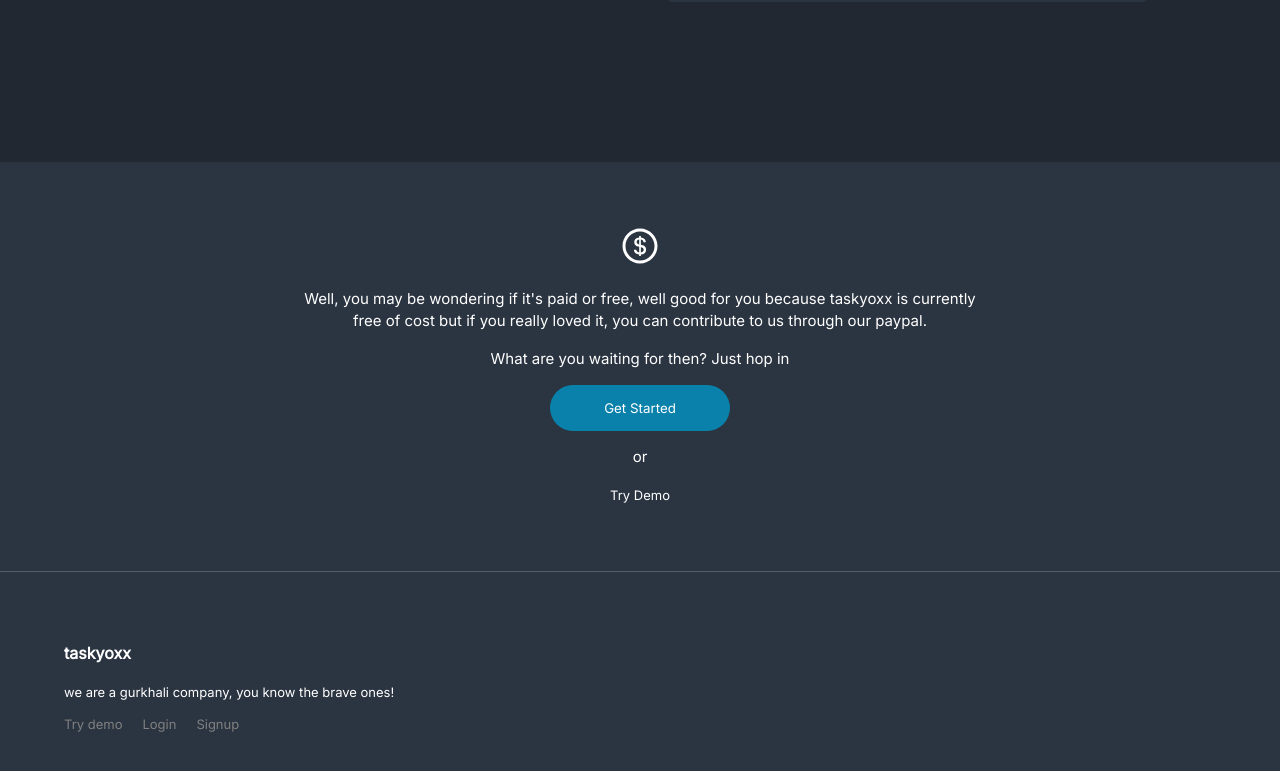
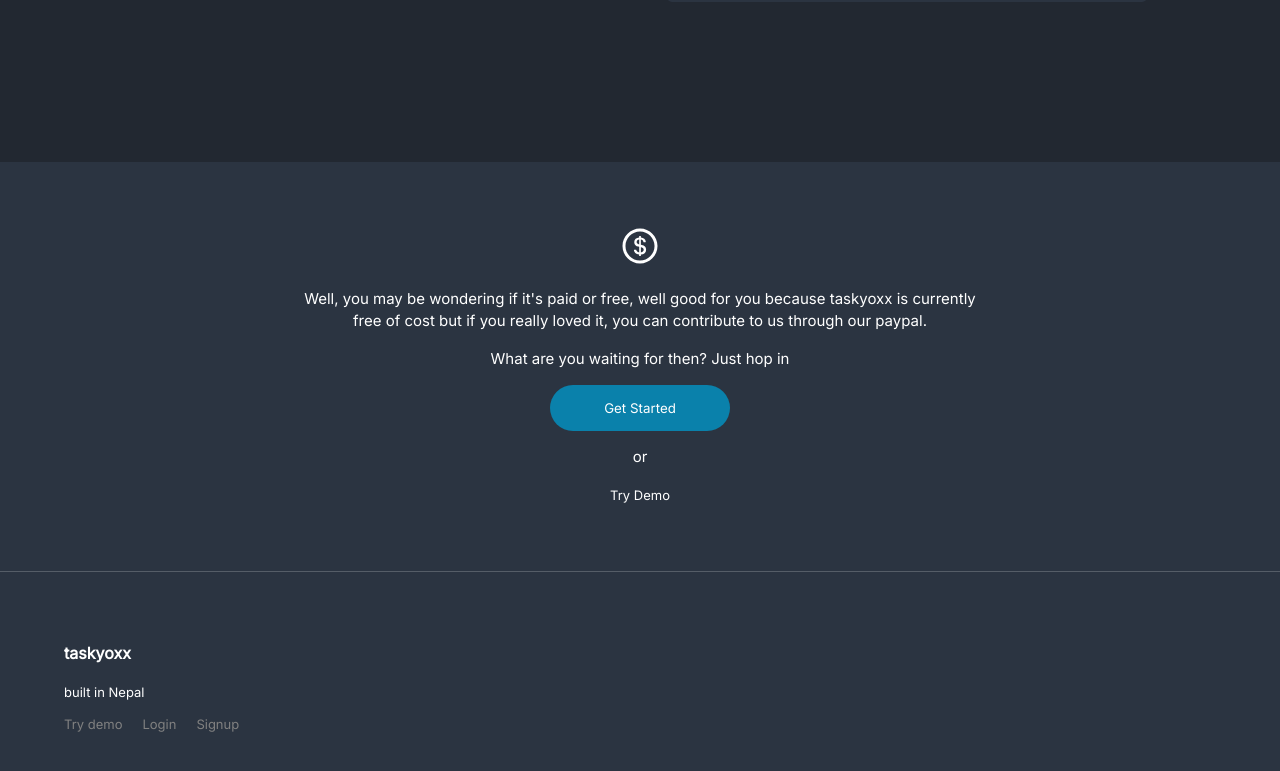
Before and after one commit to therealrinku/robonote, a Next.js app: page / in a window 1280 px wide. Shown: the part 1820-2591 px from the top of the page. Built offline with nearby package versions, Linux system fonts and the light colour scheme; no server answers.

Commit message:
little update

```diff
--- a/components/LandingPage.js
+++ b/components/LandingPage.js
@@ -149,7 +149,7 @@ export default function LandingPage() {
         <footer className={landingPageStyles.footer}>
           <section>
             <h4>taskyoxx</h4>
-            <p>we are a gurkhali company, you know the brave ones!</p>
+            <p>built in Nepal</p>
             <Link href="/demo">Try demo</Link>
             <Link href="/login">Login</Link>
             <Link href="/signup">Signup</Link>
```
